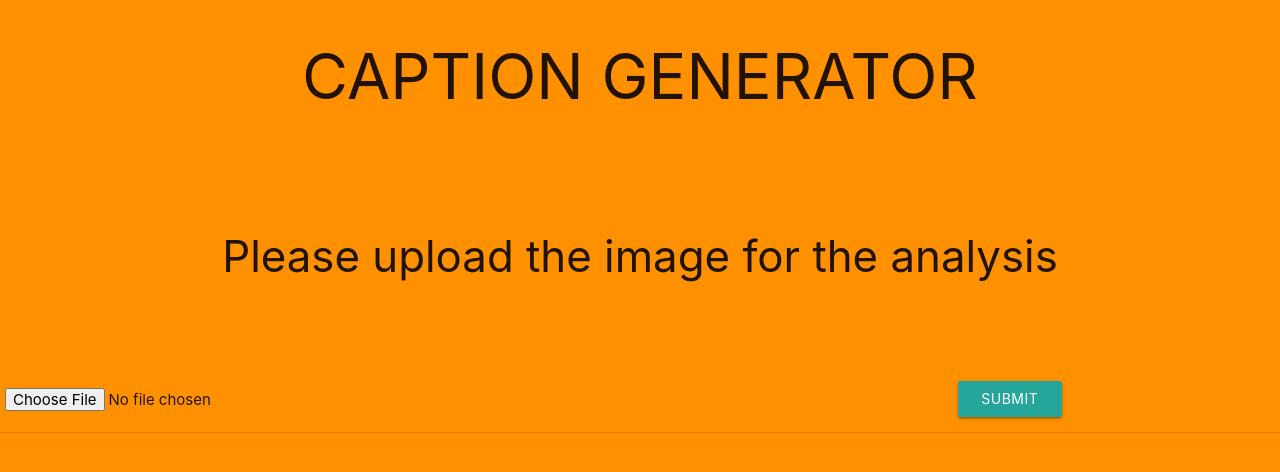
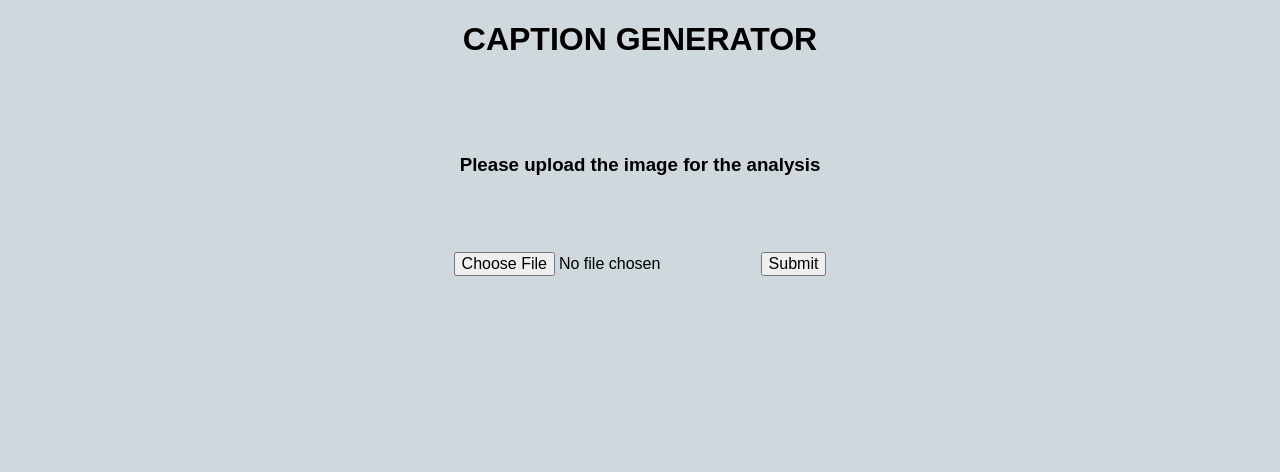
Before and after one commit to vijaykumarrpai/Caption-Generator, a Python web app: template templates/index.html in a window 1280 px wide. Shown: the top 472 px of the page. Run offline with Jinja, Linux system fonts and the light colour scheme; the template is opened without the code that fills it, so the values that code supplies are empty; some libraries are stand-ins or nearby versions.

Commit message:
Changed background color and Bootstrap

```diff
--- a/templates/index.html
+++ b/templates/index.html
@@ -2,11 +2,11 @@
 <html>
 <head>
 	<title>Caption Generator</title>
-	<link rel="stylesheet" href="https://cdnjs.cloudflare.com/ajax/libs/materialize/1.0.0/css/materialize.min.css">
+	<link rel="stylesheet" href="https://unpkg.com/purecss@1.0.1/build/pure-min.css" integrity="sha384-oAOxQR6DkCoMliIh8yFnu25d7Eq/PHS21PClpwjOTeU2jRSq11vu66rf90/cZr47" crossorigin="anonymous">
 </head>
 <div align="center">
 <form action="/result" method="POST">
-	<body bgcolor="#ff9100">
+	<body bgcolor="#cfd8dc">
 		<h1>CAPTION GENERATOR</h1>
 		<br>
 		<br>
@@ -17,9 +17,8 @@
 		<br>
 		<table>
 			<tr>
-				<td><input type="file" name="fileToUpload" id="fileToUpload"></td>
-				<td><button class="btn waves-effect waves-light" type="submit" name="action">Submit <i class="material-icons right"></i>
-  </button></td>
+				<td><input type="file" name="fileToUpload" id="fileToUpload"></td></div>
+				<td><button class="btn waves-effect waves-light" type="submit" name="action">Submit <i class="material-icons right"></i></button></td>
 			</tr>
 		</table>
 	</body>
```
